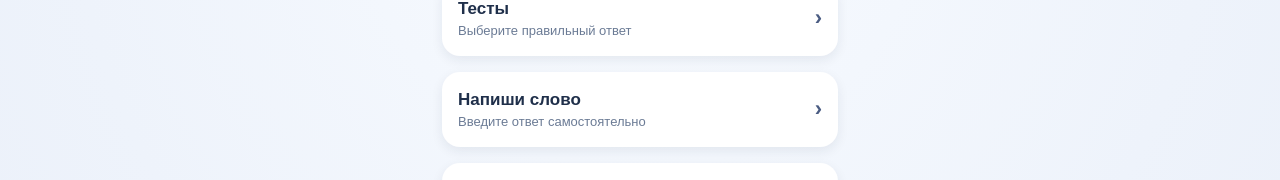
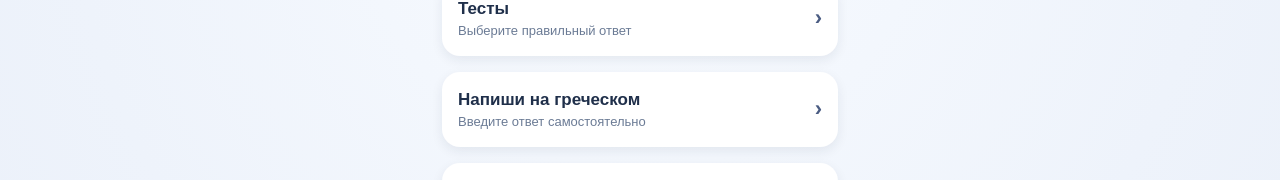
Before and after one commit to davletova/prep_greek, a React (Vite) app in the folder webapp/: page / in a window 1280 px wide. Shown: the part 112-292 px from the top of the page. Built offline with nearby package versions, Linux system fonts and the light colour scheme.

Commit message:
fix: rename input practice section

```diff
--- a/webapp/src/screens/practice-home-screen.tsx
+++ b/webapp/src/screens/practice-home-screen.tsx
@@ -28,7 +28,7 @@ export default function PracticeHomeScreen({
 
         <button className="card-button" type="button" onClick={onOpenInputTopics}>
           <div className="card-button__text">
-            <span className="card-button__title">Напиши слово</span>
+            <span className="card-button__title">Напиши на греческом</span>
             <span className="card-button__subtitle">Введите ответ самостоятельно</span>
           </div>
           <span className="card-button__chevron">›</span>
```
